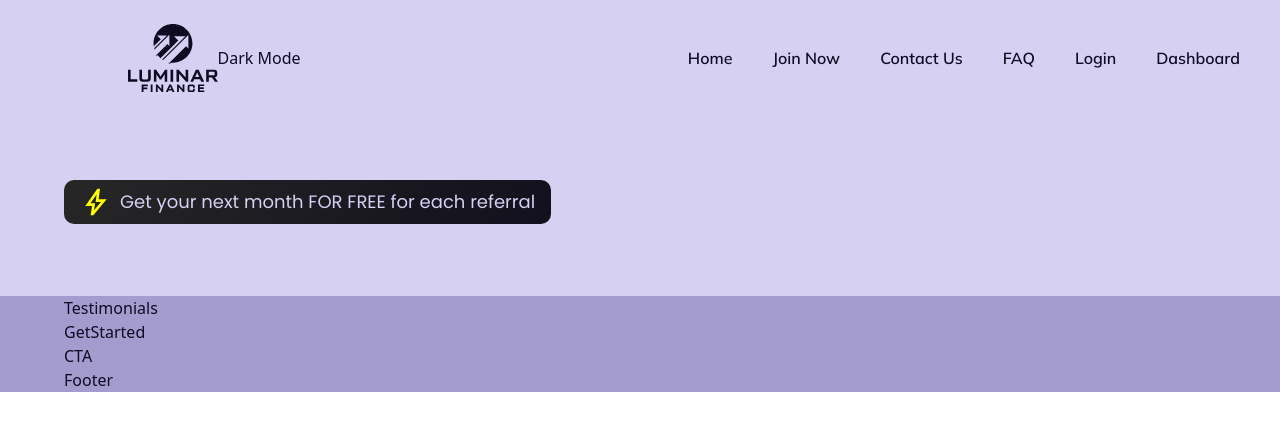
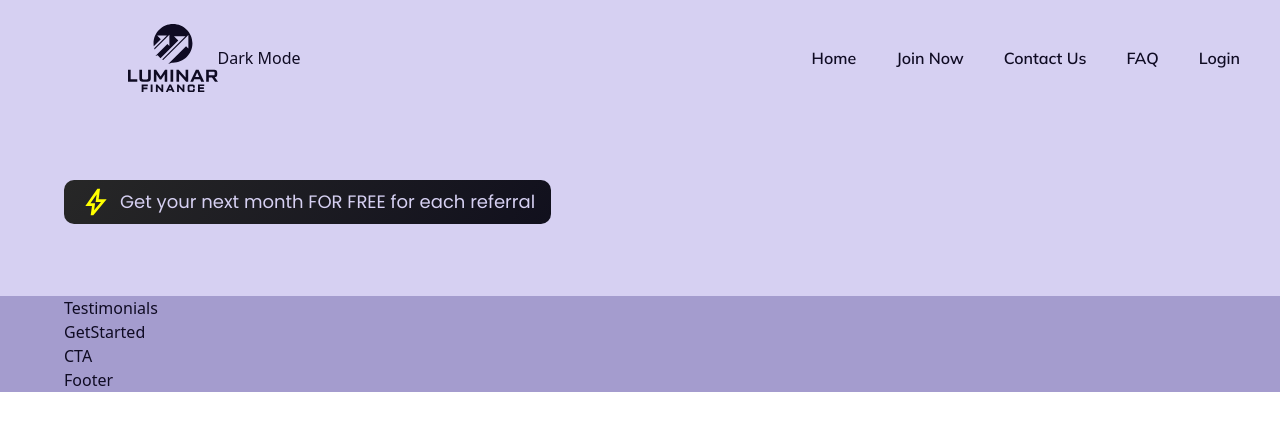
Before and after one commit to wakeupaj/luminarfinance, a React (Vite) app: page / in a window 1280 px wide. Shown: the top 430 px of the page. Built offline with nearby package versions, Linux system fonts and the light colour scheme.

Commit message:
fixed dynamic dashboard appearance

```diff
--- a/src/App.jsx
+++ b/src/App.jsx
@@ -8,10 +8,12 @@ import {
   Navigate
 } from 'react-router-dom';
 import { ThemeProvider } from './context/ThemeContext';
+import { AuthContext, AuthProvider } from './context/AuthContext.jsx';
 
 export const App = () => {
   return (
     <>
+      <AuthProvider>
         <ThemeProvider>
             <Router>
               <Navbar />
@@ -27,6 +29,7 @@ export const App = () => {
               </Routes>
             </Router>
         </ThemeProvider>
+      </AuthProvider>
     </>
   );
 };
--- a/src/components/Navbar.jsx
+++ b/src/components/Navbar.jsx
@@ -6,6 +6,7 @@ import darkLogo from '../assets/lightArrow_LogoBrand.svg';
 import lightLogo from '../assets/darkArrow_LogoBrand.svg';
 import { navLinks } from '../constants';
 import { Link } from 'react-router-dom';
+import { AuthContext, useAuth } from '../context/AuthContext';
 import styles from '../style.js';
 
 const Navbar = () => {
@@ -13,6 +14,7 @@ const Navbar = () => {
   const { theme } = useTheme();
   const [hoverIndex, setHoverIndex] = useState(-1);
   const [activeIndex, setActiveIndex] = useState(-1);
+  const { isAuthenticated } = useAuth(AuthContext);
 
   const ToggleThemeButton = () => {
     const { toggleTheme } = useTheme();
@@ -24,6 +26,14 @@ const Navbar = () => {
     );
   };
 
+  const filteredNavLinks = navLinks.filter(link => {
+    if (isAuthenticated) {
+      return link.id !== 'login';
+    } else {
+      return link.id !== 'dashboard';
+    }
+  });
+
   return (
     <nav className={`${theme === 'light' ? 'bg-light-background' : 'bg-background'} w-full flex py-6 justify-between items-center navbar`}>
     <div className={`${styles.paddingX} ${styles.flexCenter}`}>
@@ -32,7 +42,7 @@ const Navbar = () => {
 
       <ToggleThemeButton />
       <ul className="list-none sm:flex hidden justify-end items-center flex-1">
-        {navLinks.map((nav, index) => (
+        {filteredNavLinks.map((nav, index) => (
           <li
           key={nav.id}
           className={`font-mullish font-normal cursor-pointer text-[16px] ${index === navLinks.length - 1 ? 'mr-0' : 'mr-10'} ${theme === 'light' ? 'text-light-text' : 'text-text'} mr-10`}>
```
Also changed, not shown: src/context/AuthContext.jsx (line endings or trailing spaces). Lines whose indentation alone changed are shown as unchanged.
